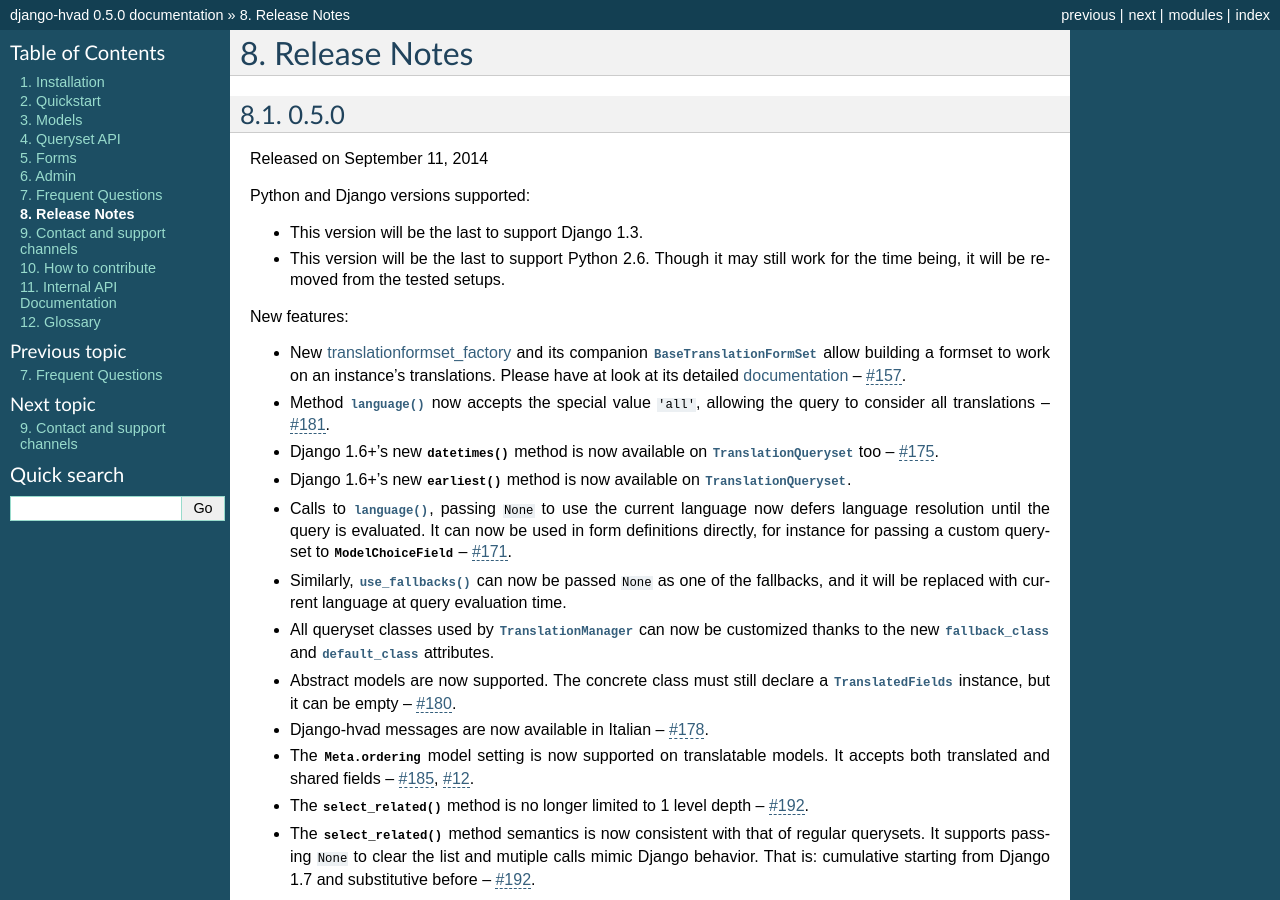
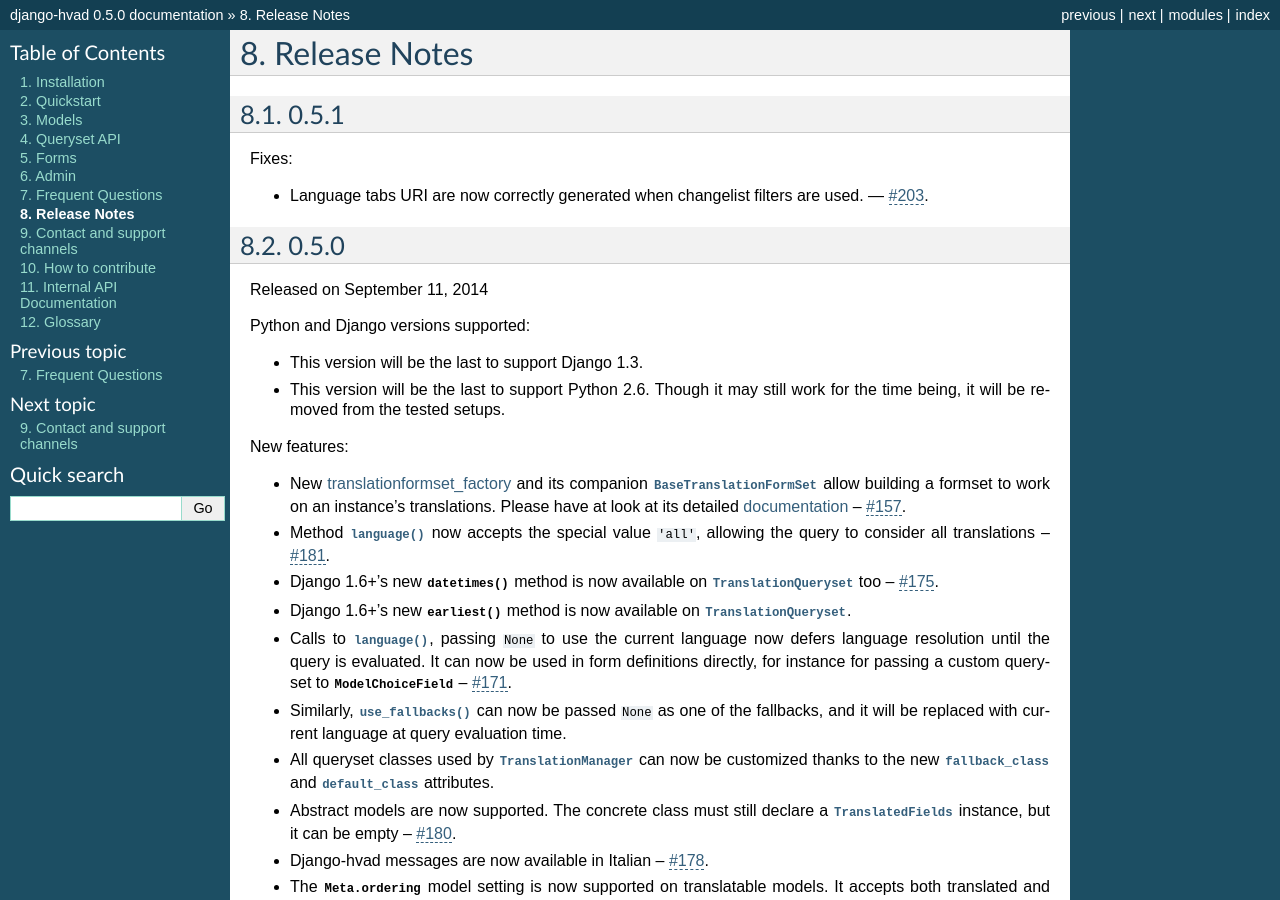
Before and after one commit to KristianOellegaard/django-hvad, a Sphinx documentation site: the page built from docs/public/release_notes.rst, in a window 1280 px wide and 900 px high. Built offline with Sphinx 7.4.7, drawn with Linux system fonts in a browser that asks for light colours; some of the changed text lies outside the part shown.

Commit message:
Fix language tab urls when using list filters. Fixes #203.

```diff
--- a/docs/public/release_notes.rst
+++ b/docs/public/release_notes.rst
@@ -1,6 +1,17 @@
 #############
 Release Notes
 #############
+
+.. release 0.5.1
+
+*****************************
+0.5.1
+*****************************
+
+Fixes:
+
+- Language tabs URI are now correctly generated when changelist filters are used.
+  — :issue:`203`.
 
 .. release 0.5.0
 
```
Also changed, not shown: 2 other files.
